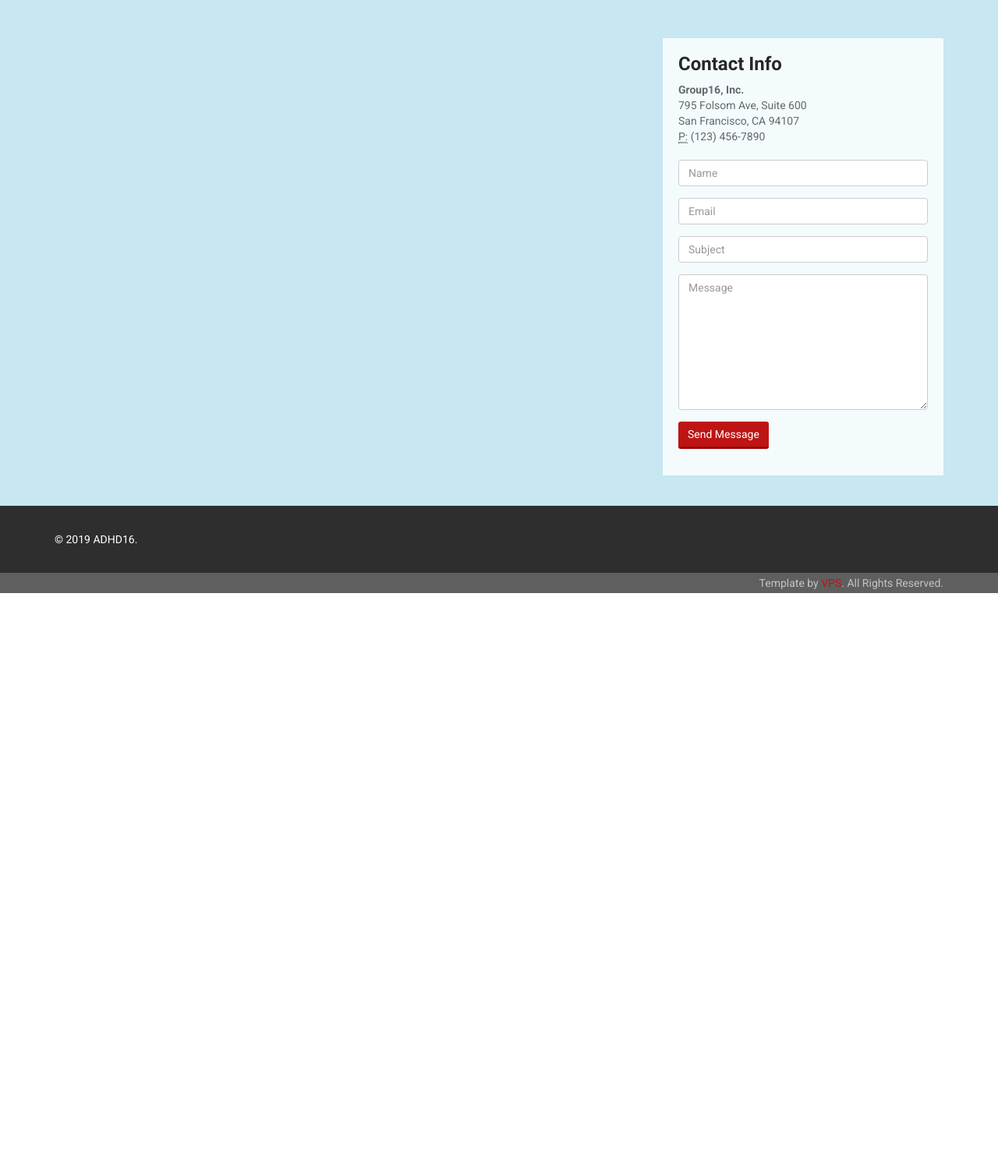
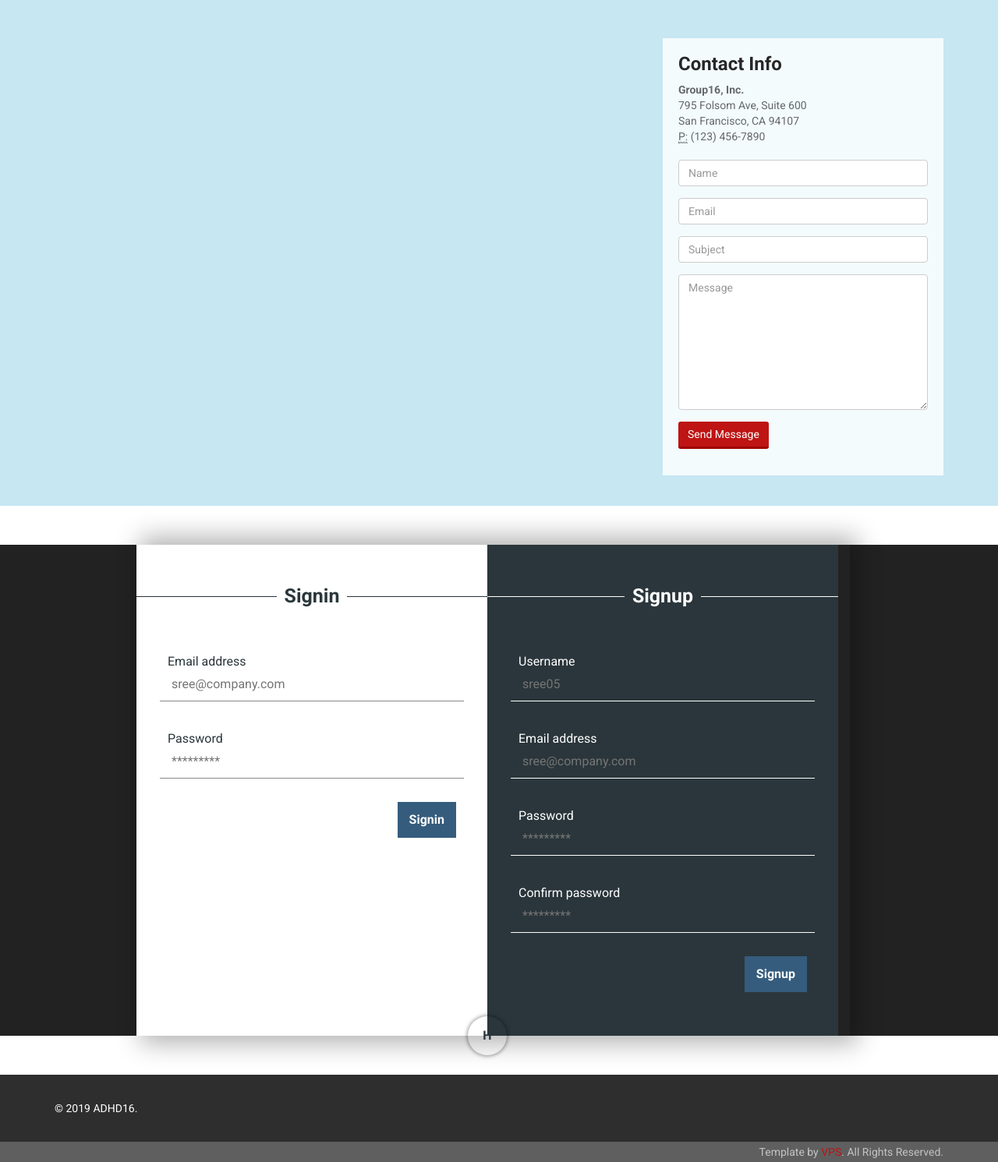
Before and after one commit to emethg/project16, a Django app: page / in a window 1280 px wide. Shown: the part 3746-5237 px from the top of the page at 78% size. Before the commit the page ends 4507 px from the top, so only its background shows below. Run offline with Django 3.2, Linux system fonts and the light colour scheme; some libraries are stand-ins or nearby versions; some web fonts are replaced.

Commit message:
login/out improve

```diff
--- /dev/null
+++ b/mysite/accounts/static/log_test/log.js
@@ -0,0 +1,3 @@
+document.querySelector('.img__btn').addEventListener('click', function() {
+    document.querySelector('.cont').classList.toggle('s--signup');
+  });
--- /dev/null
+++ b/mysite/accounts/static/log_test/test.css
@@ -0,0 +1,291 @@
+.login {
+    background-color: #222;
+}
+
+.login {
+    font-size: 16px;
+}
+.login * {
+    box-sizing: border-box;
+    font-family: "Roboto", Helvetica, sans-serif;
+    font-size: 1em;
+    color: #888;
+    font-weight: 500;
+
+  }
+
+.login button {
+    outline: none;
+    border: none;
+    background-color: transparent;
+    cursor: pointer;
+  }
+
+.login input.or{
+      outline: none;
+      border: none;
+      background-color: transparent;
+      cursor: pointer;
+  }
+
+.login .clearfix:after {
+    visibility: hidden;
+    display: block;
+    font-size: 0;
+    content: " ";
+    clear: both;
+    height: 0;
+  }
+
+.login * html .clearfix {
+    zoom: 1;
+  }
+
+.login *:first-child + html .clearfix {
+    zoom: 1;
+  }
+
+  .login .row {
+    float: left;
+    width: 100%;
+  }
+  .login .row .col {
+    float: left;
+  }
+  .login .row .cor {
+    float: right;
+  }
+  .login .row .col, .row .cor {
+    width: 100%;
+  }
+  .login .row .col-1, .row .cor-1 {
+    width: 8.3333333333%;
+  }
+  .login .row .col-2, .row .cor-2 {
+    width: 16.6666666667%;
+  }
+  .login .row .col-3, .row .cor-3 {
+    width: 25%;
+  }
+  .login .row .col-4, .row .cor-4 {
+    width: 33.3333333333%;
+  }
+  .login .row .col-5, .row .cor-5 {
+    width: 41.6666666667%;
+  }
+  .login .row .col-6, .row .cor-6 {
+    width: 50%;
+  }
+  .login .row .col-7, .row .cor-7 {
+    width: 58.3333333333%;
+  }
+  .login .row .col-8, .row .cor-8 {
+    width: 66.6666666667%;
+  }
+  .login .row .col-9, .row .cor-9 {
+    width: 75%;
+  }
+  .login .row .col-10, .row .cor-10 {
+    width: 83.3333333333%;
+  }
+  .login .row .col-11, .row .cor-11 {
+    width: 91.6666666667%;
+  }
+  .login .row .col-12, .row .cor-12 {
+    width: 100%;
+  }
+
+  @media all and (max-width: 800px) {
+    .login .or {
+      display: none;
+    }
+
+    .login .row .col, .row .cor {
+      width: 100% !important;
+    }
+  }
+  .login .login {
+    padding: 10px;
+  }
+  .login .login--wrap {
+    max-width: 900px;
+    min-width: 200px;
+    margin: 50px auto;
+    box-shadow: 0 0 30px 10px rgba(0, 0, 0, 0.3);
+  }
+  .login .login--l, .login--s {
+    height: 630px;
+    position: relative;
+  }
+  .login .login--s {
+    background-color: #2a363b;
+    z-index: 0;
+  }
+  .login .login--s * {
+    color: #fff;
+  }
+  .login .login--s .title {
+    text-align: center;
+    position: relative;
+    margin: 30px auto;
+  }
+  .login .login--s .title::before {
+    content: " ";
+    position: absolute;
+    top: 50%;
+    left: 0;
+    height: 1px;
+    width: 100%;
+    background-color: #fff;
+  }
+  .login .login--s .title .text {
+    position: relative;
+    background-color: #2a363b;
+    padding: 3px 10px;
+    display: inline-block;
+    font-size: 1.2em;
+    font-weight: bold;
+  }
+  .login .login--s .title .text {
+    color: #fff;
+  }
+  .login .login--s label input {
+    color: #fff;
+    border-bottom-color: #fff;
+  }
+  .login .login--alt {
+    background-color: #E84A5F;
+  }
+  .login .login--alt .title {
+    text-align: center;
+    position: relative;
+    margin: 30px auto;
+  }
+  .login .login--alt .title::before {
+    content: " ";
+    position: absolute;
+    top: 50%;
+    left: 0;
+    height: 1px;
+    width: 100%;
+    background-color: #fff;
+  }
+  .login .login--alt .title .text {
+    position: relative;
+    background-color: #E84A5F;
+    padding: 3px 10px;
+    display: inline-block;
+    font-size: 1.2em;
+    font-weight: bold;
+  }
+  .login .login--alt .title .text {
+    color: #fff;
+  }
+  .login .login--l {
+    background-color: #fff;
+  }
+  .login .login--l .title {
+    text-align: center;
+    position: relative;
+    margin: 30px auto;
+  }
+  .login .login--l .title::before {
+    content: " ";
+    position: absolute;
+    top: 50%;
+    left: 0;
+    height: 1px;
+    width: 100%;
+    background-color: #2a363b;
+  }
+  .login .login--l .title .text {
+    position: relative;
+    background-color: #fff;
+    padding: 3px 10px;
+    display: inline-block;
+    font-size: 1.2em;
+    font-weight: bold;
+  }
+  .login .login--l .title .text {
+    color: #2a363b;
+  }
+  .login .login--l * {
+    color: #2a363b;
+  }
+  .login .login--body {
+    padding: 0 20px;
+  }
+
+  .login .sbmt {
+    text-align: right;
+    padding-right: 20px;
+  }
+  .login .sbmt--btn {
+    padding: 10px 15px;
+    background-color: #355C7D;
+    color: #fff;
+    font-weight: bold;
+    transition: all 0.2s ease-in-out;
+  }
+  .login .sbmt--btn:hover {
+    background-color: #E84A5F;
+  }
+
+  .login .or {
+    width: 50px;
+    height: 50px;
+    background-color: #fff;
+    box-shadow: 0 0 5px 1px rgba(0, 0, 0, 0.4);
+    border-radius: 50%;
+    position: absolute;
+    bottom: 0;
+    left: 100%;
+    transform: translate(-50%, 50%);
+    z-index: 3;
+    cursor: default;
+    font-weight: bold;
+  }
+
+  .login label {
+    display: block;
+    margin: 20px auto;
+    padding: 10px;
+  }
+  .login label .label {
+    padding: 0 0 2px 10px;
+  }
+  .login label input {
+    display: block;
+    width: 100%;
+    border: none;
+    outline: none;
+    border-bottom: 1px solid #888;
+    background-color: transparent;
+    padding: 8px 15px;
+  }
+
+  .login .title {
+    font-size: 1.3em;
+    padding: 20px 0;
+    text-align: center;
+  }
+
+  .login .btn-set {
+    min-width: 200px;
+    max-width: 500px;
+    margin: 20px auto;
+  }
+
+  .login .api {
+    display: block;
+    width: 100%;
+    padding: 20px;
+    background-color: #dd4b39;
+    box-shadow: 0 0 5px 1px rgba(0, 0, 0, 0.4);
+    color: #fff;
+    margin-bottom: 8px;
+    font-weight: bold;
+  }
+  .login .api.facebook {
+    background-color: #3b5998;
+  }
--- a/mysite/accounts/templates/accounts/activity_list.html
+++ b/mysite/accounts/templates/accounts/activity_list.html
@@ -1,4 +1,4 @@
-{% extends 'base.html' %}
+
 
 {% block body %}
     <li>
--- a/mysite/accounts/templates/accounts/home.html
+++ b/mysite/accounts/templates/accounts/home.html
@@ -299,6 +299,59 @@
         </div>
     </section><!--/#bottom-->
 
+    <section id="login" class="login">
+            <div class='login--wrap clearfix'>
+                    <div class="row clearfix">
+                      <div class="col col-6 login--l">
+                        <div class="title"><span class='text'>Signin</span></div>
+                        <div class='login--body'>
+                          <label>
+                            <div class='label'>Email address</div>
+                            <input type='text' placeholder='sree@company.com' required />
+                          </label>
+                          <label>
+                            <div class='label'>Password</div>
+                            <input type='password' placeholder='*********' required />
+                          </label>
+                          <div class='sbmt'>
+                            <button class='sbmt--btn'>Signin</button>
+                          </div>
+                        </div>
+
+                        <form>
+                          <input type="button" class='or' value="H" onclick="window.location.href='#' " />
+                        </form>
+
+                      </div>
+                      <div class="col col-6 login--s">
+                        <div class="title"><span class='text'>Signup</span></div>
+                        <div class='login--body'>
+                          <label>
+                            <div class='label'>Username</div>
+                            <input type='text' placeholder='sree05' required />
+                          </label>
+                          <label>
+                            <div class='label'>Email address</div>
+                            <input type='text' placeholder='sree@company.com' required />
+                          </label>
+                          <label>
+                            <div class='label'>Password</div>
+                            <input type='password' placeholder='*********' required />
+                          </label>
+                          <label>
+                            <div class='label'>Confirm password</div>
+                            <input type='password' placeholder='*********' required />
+                          </label>
+                          <div class='sbmt'>
+                            <button class='sbmt--btn'>Signup</button>
+                          </div>
+                        </div>
+                      </div>
+                    </div>
+                  </div>
+
+    </section>
+
     <footer id="footer">
         <div class="container">
             <div class="row">
--- a/mysite/accounts/templates/base.html
+++ b/mysite/accounts/templates/base.html
@@ -15,6 +15,7 @@
         <link href="{% static 'header/prettyPhoto.css' %}" rel="stylesheet">
         <link href="{% static 'header/main.css' %}" rel="stylesheet">
         <link href="{% static 'header/styles.css' %}" rel="stylesheet">
+        <link href="{% static 'log_test/test.css' %}"  rel="stylesheet">
         <!--[if lt IE 9]>
         <script src="{% static 'js/html5shiv.js' %}"></script>
         <script src="{% static 'js/respond.min.js' %}"></script>
@@ -39,7 +40,7 @@
                         <span class="icon-bar"></span>
                         <span class="icon-bar"></span>
                     </button>
-                    <a class="navbar-brand" href="/"><img src="{% static 'images/ico/adhd_logo2.png' %}" alt="logo"></a>
+
                 </div>
 
                 <div class="collapse navbar-collapse navbar-right">
--- a/mysite/accounts/urls.py
+++ b/mysite/accounts/urls.py
@@ -24,5 +24,6 @@ urlpatterns = [
     path('todo/complete/<todo_id>', views.completeTodo, name="complete"),
     path('todo/deletecomplete', views.deleteCompleted, name="deletecomplete"),
     path('todo/deleteall', views.deleteCompleted, name="deleteall"),
+    path('test/', views.test, name='test'),
 
 ]
--- a/mysite/accounts/views.py
+++ b/mysite/accounts/views.py
@@ -173,3 +173,6 @@ def deleteCompleted(request):
 def deleteAdd(request):
     Todo.objects.all().delete()
     return redirect('todo')
+
+def test(request):
+    return render(request, 'accounts/log_test.html')
```
Also changed, not shown: mysite/accounts/templates/accounts/log_test.html (added, +61 -0 lines), mysite/accounts/static/log_test/log.css (added), mysite/db.sqlite3.
